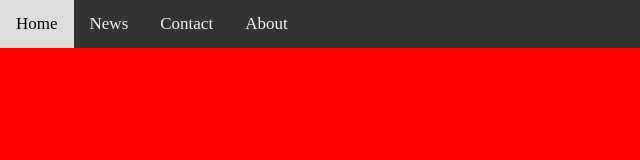
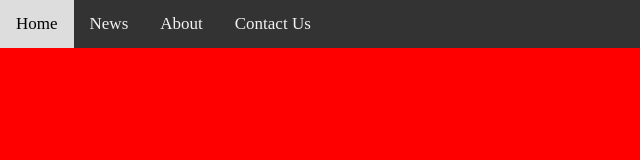
Before and after one commit to Dwaynebok/Design-component-1, a plain HTML site: page index.html in a window 1280 px wide. Shown: the full height of the page, 0-640 px from the left. Drawn offline with Linux system fonts and the light colour scheme.

Commit message:
tried adding a dropdown but i changed it because it was complicated

```diff
--- a/index.html
+++ b/index.html
@@ -11,9 +11,13 @@
 <div class="topNav">
     <a class="active" href="">Home</a>
     <a href="">News</a>
-    <a href="">Contact</a>
     <a href="">About</a>
-    <input type="text" placeholder="Search..">
+    <a href="">Contact Us</a>
+
+        <label>
+            <input type="text" placeholder="Search..">
+        </label>
+    </div>
 </div>
 
 </body>
```
Also changed, not shown: style.css (line endings or trailing spaces).
